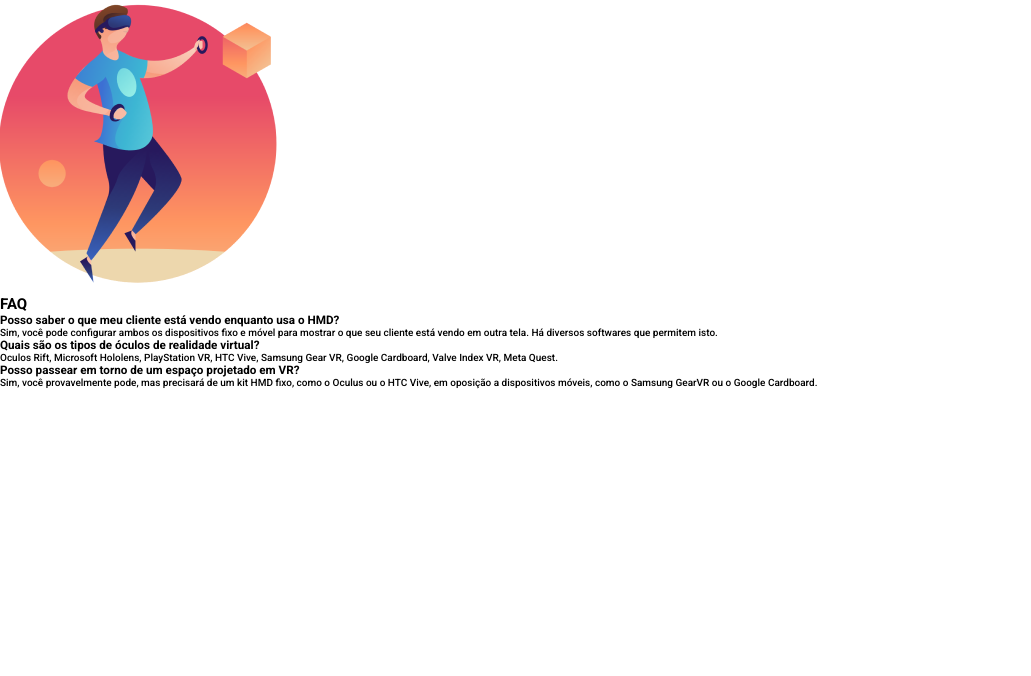
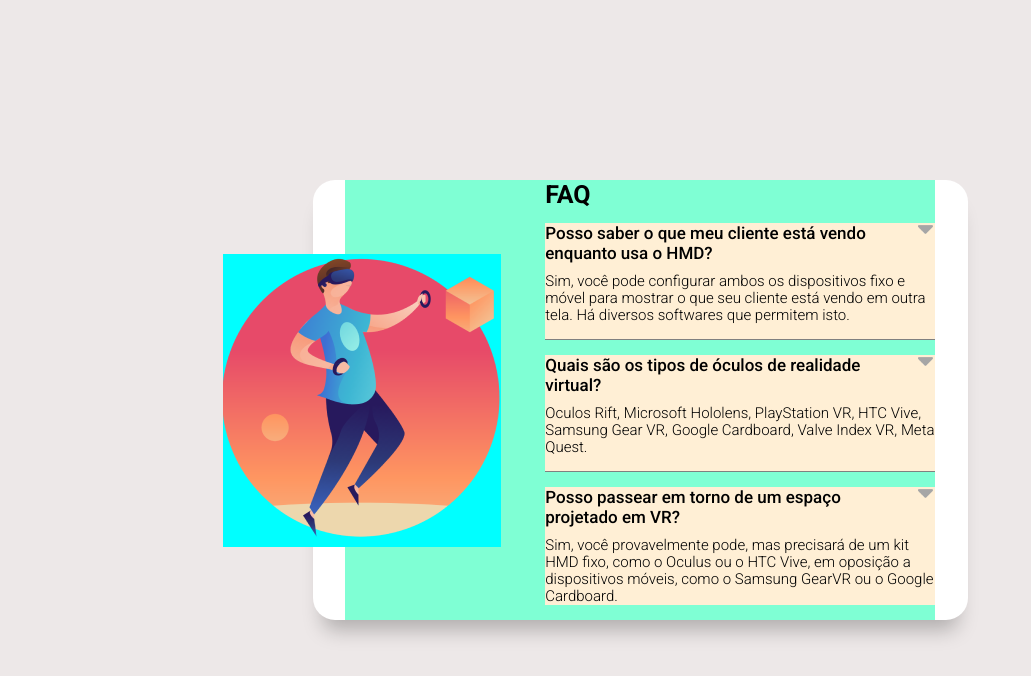
Before and after one commit to OmarCerqueira/sanfona, a plain HTML site: page index.html in a window 1280 px wide. Shown: the whole page, without its empty margins (0-1031 px from the left). Drawn offline with Linux system fonts and the light colour scheme.

Commit message:
css parcial

```diff
--- a/index.html
+++ b/index.html
@@ -14,32 +14,31 @@
 <body>
     <main class="principal">
         <section class="sanfona">
-            <img src="./src/images/homem.png" alt="Boneco Usando um VR">
+            <img src="./src/images/homem.png" alt="Boneco Usando um VR" class="imagem">
 
+            <div class="conteudo">
                 <h2 class="titulo">FAQ</h2>
 
                 <ul class="itens">
                     <li class="item">
                         <h3 class="pergunta">Posso saber o que meu cliente está vendo enquanto usa o HMD?
                         </h3>
-
                         <p class="resposta">Sim, você pode configurar ambos os dispositivos fixo e móvel para mostrar o que seu cliente está vendo em outra tela. Há diversos softwares que permitem isto.</p>
                     </li>
 
                     <li class="item">
                         <h3 class="pergunta">Quais são os tipos de óculos de realidade virtual?
                         </h3>
-
                         <p class="resposta">Oculos Rift, Microsoft Hololens, PlayStation VR, HTC Vive, Samsung Gear VR, Google Cardboard, Valve Index VR, Meta Quest.</p>
                     </li>
 
                     <li class="item aberto">
                         <h3 class="pergunta">Posso passear em torno de um espaço projetado em VR?
                         </h3>
-
                         <p class="resposta">Sim, você provavelmente pode, mas precisará de um kit HMD  fixo, como o Oculus ou o HTC Vive, em oposição a dispositivos móveis, como o Samsung GearVR ou o Google Cardboard.</p>
                     </li>
                 </ul>
+            </div>
         </section>
     </main>
 
--- a/src/css/style.css
+++ b/src/css/style.css
@@ -1 +1,70 @@
 @import url('https://fonts.googleapis.com/css2?family=Roboto:wght@300;500;700&display=swap');
+
+.principal {
+    background-color: rgb(237, 232, 232);
+    min-height: 100vh;
+    display: flex;
+    align-items: center;
+    justify-content: center;
+
+}
+
+.sanfona {
+    background-color: #ffffff;
+    border-radius: 22px;
+    max-width: 655px;
+    min-height: 347px;
+    display: flex;
+    align-items: center;
+    justify-content: center;
+    box-shadow: 0px 20px 20px -10px #00000040;
+    position: relative;
+}
+
+.sanfona .imagem {
+    background-color: aqua;
+    position: absolute;
+    left: -90px;
+}
+
+.sanfona .conteudo {
+    background-color: aquamarine;
+    width: 90%;
+    padding-left: 200px;
+}
+
+.conteudo .titulo {
+    font-size: 25px;
+    font-weight: 700;
+    margin-bottom: 14px;
+}
+
+.conteudo .itens .item {
+    background-color: papayawhip;
+    background-image: url(../images/seta-fechada.png);
+    background-repeat: no-repeat;
+    background-position: right 2px top 2px;
+    background-size: 15px;
+    border-bottom: solid 1px gray;
+    margin-bottom: 15px;
+}
+
+.itens .item:last-child {
+    border-bottom: none;
+}
+
+.itens .item .pergunta {
+    font-size: 17px;
+    font-weight: 500;
+    margin-bottom: 10px;
+    width: 90%;
+
+}
+
+.itens .item .resposta {
+    font-size: 15px;
+    font-weight: 300;
+    line-height: 17px;
+    margin-bottom: 15px;
+
+}
```
Lines whose indentation alone changed are shown as unchanged.
